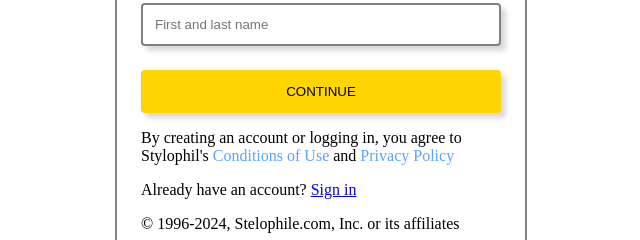
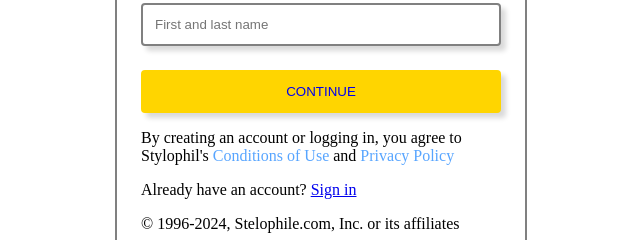
Before and after one commit to Christina-17/project-website, a plain HTML site: page stylophile.com/signin.html in a window 1280 px wide. Shown: the part 257-497 px from the top of the page, 319-959 px from the left. Drawn offline with Linux system fonts and the light colour scheme.

Commit message:
Update signin.html

```diff
--- a/stylophile.com/signin.html
+++ b/stylophile.com/signin.html
@@ -3,7 +3,7 @@
 <head>
     <meta charset="UTF-8">
     <meta name="viewport" content="width=device-width, initial-scale=1.0">
-    <title>signin</title>
+    <title>Document</title>
 </head>
 <body>
     <style>
@@ -48,6 +48,8 @@ input, button{
            border:2px solid gray;
            width: 45vh;
            padding: 3vh;}
+
+
            button{
             background-color: rgba(255, 213, 0);
             border-radius: 0.5vh;
@@ -57,6 +59,9 @@ input, button{
            }
            span{
             color: rgba(0, 119, 255, 0.658);
+           }
+           button a{
+            text-decoration: none;
            }
 
     </style>
@@ -74,7 +79,7 @@ input, button{
         <h3>Create Account</h3>
         <p>Email or Mobile Number</p>
         <input type="text" placeholder="First and last name">
-        <button>CONTINUE</button>
+        <button><a class="text" href="thankyou.html">CONTINUE</a></button>
     </div>
 
     <div class="footer">
```
